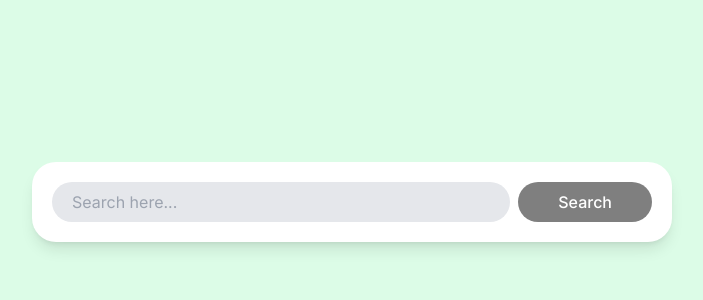
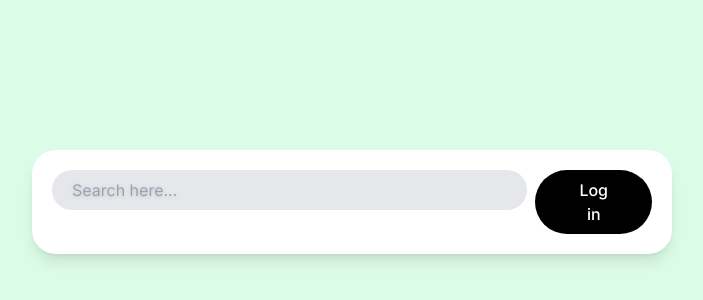
Before and after one commit to mhadev0703/carrot-market, a Next.js app: page / in a window 1280 px wide. Shown: the part 198-498 px from the top of the page, without its empty margins (288-991 px from the left). Built offline with nearby package versions, Linux system fonts and the light colour scheme.

Commit message:
Modify UI with invalid utility

```diff
--- a/app/page.tsx
+++ b/app/page.tsx
@@ -7,17 +7,21 @@ export default function Home() {
       flex-col md:flex-row gap-2 ">
         <input
           className="w-full rounded-full h-10
-          bg-gray-200 pl-5 outline-none ring
-          ring-transparent focus:ring-orange-500
-          focus:ring-offest-2 transition-shadow"
+          bg-gray-200 pl-5 ring ring-transparent
+          focus:ring-green-500 focus:ring-offest-2
+          transition-shadow placeholder:drop-shadow
+          invalid:focus:ring-red-500"
           type="text"
+          required
           placeholder="Search here..."
         />
-        <button className="bg-black bg-opacity-50 text-white py-2
+        <span className="text-red-500 font-medium
+        hidden peer-invalid:block ">Email is required.</span>
+        <button className="text-white py-2
         rounded-full active:scale-90 focus:scale-90
         transition-transform font-medium
-        outline-none md:px-10">
-          Search
+        md:px-10 bg-black ">
+          Log in
         </button>
       </div>
     </main>
```
